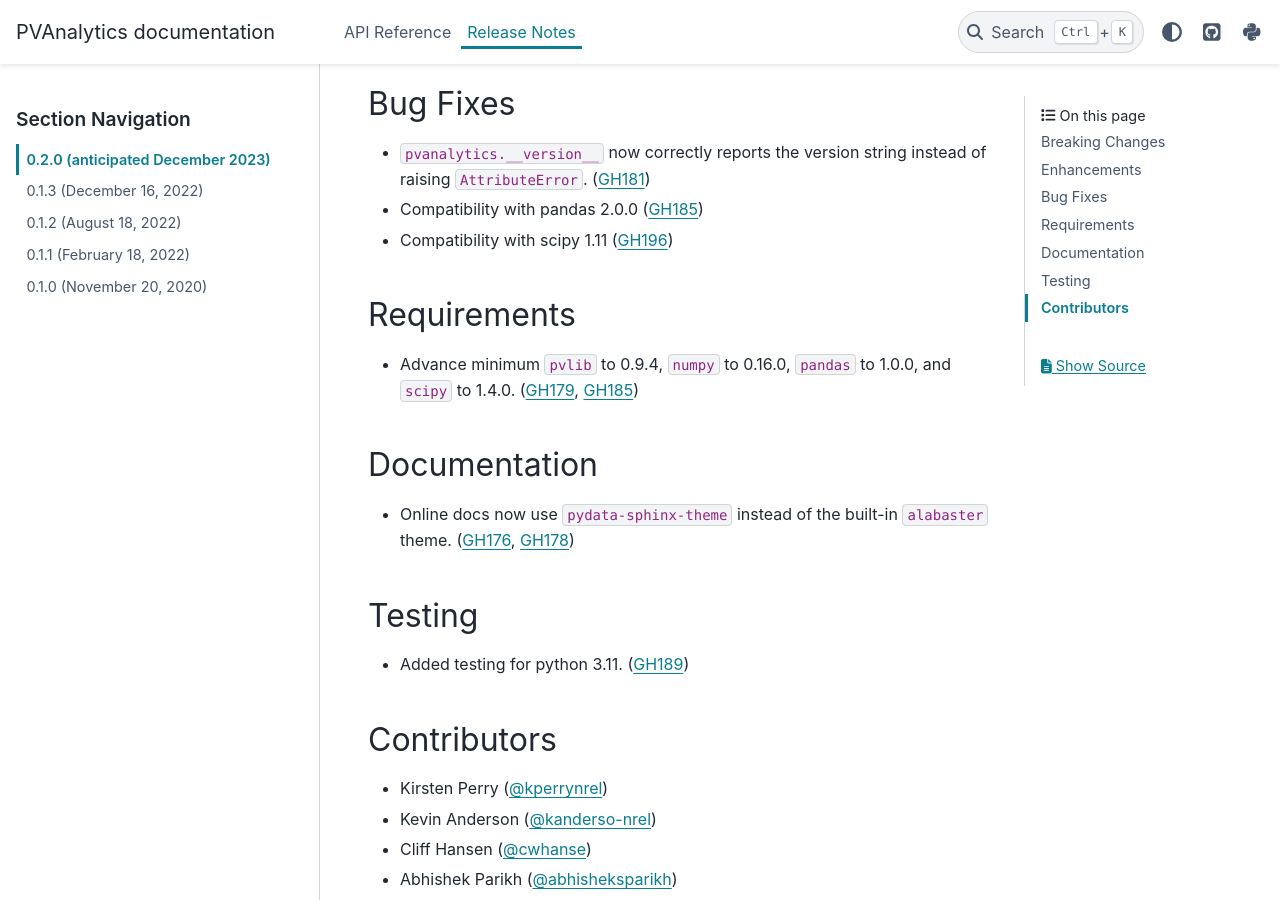
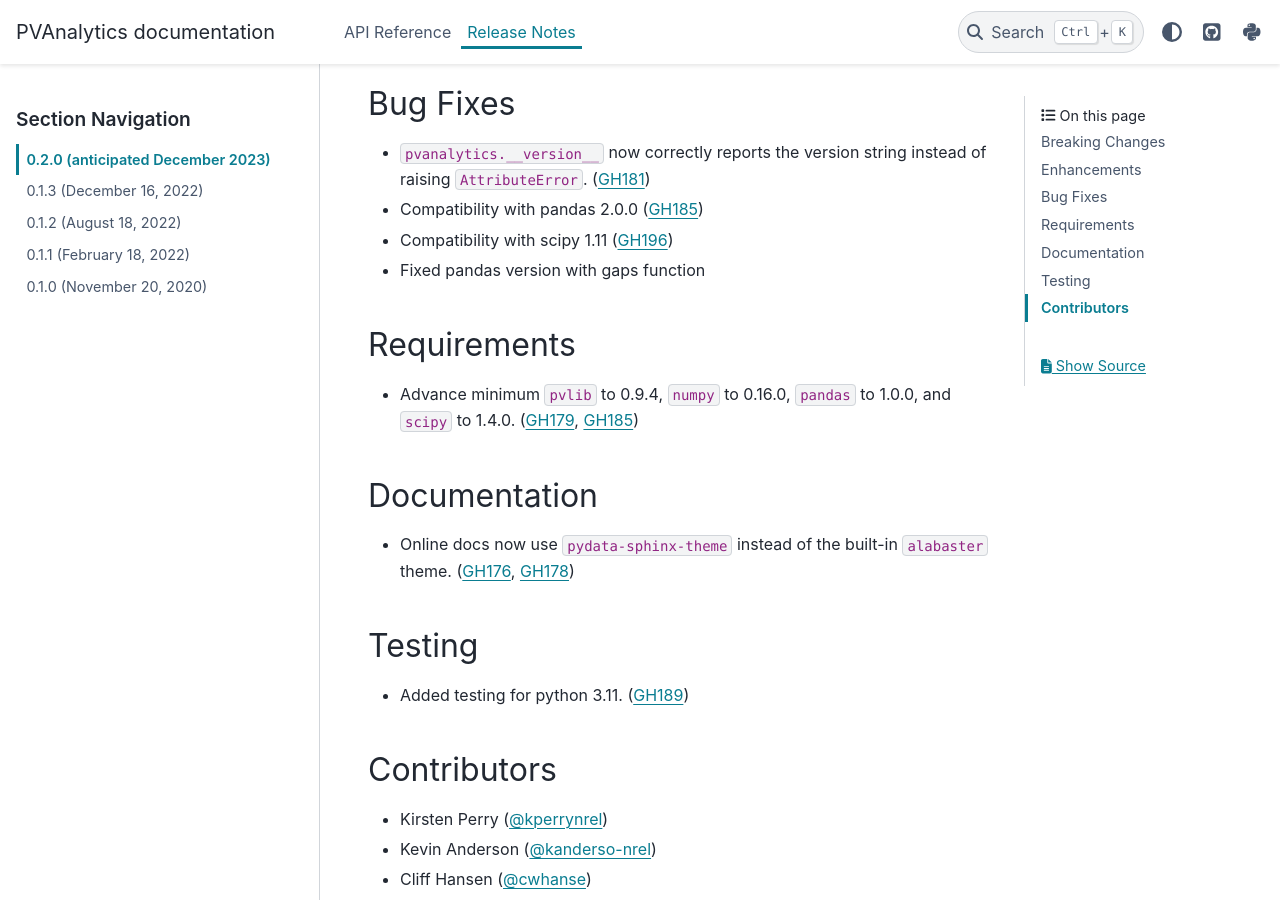
Before and after one commit to pvlib/pvanalytics, a Sphinx documentation site: the page built from docs/whatsnew/0.2.0.rst, in a window 1280 px wide and 900 px high, scrolled down 1011 px. Built offline with Sphinx 7.4.7 and the PyData theme 0.15.4, drawn with Linux system fonts in a browser that asks for light colours; pages that are not in the unit, such as notebooks, are missing from menus.

Commit message:
included new note for gaps function

```diff
--- a/docs/whatsnew/0.2.0.rst
+++ b/docs/whatsnew/0.2.0.rst
@@ -40,6 +40,7 @@ Bug Fixes
   of raising ``AttributeError``. (:pull:`181`)
 * Compatibility with pandas 2.0.0 (:pull:`185`)
 * Compatibility with scipy 1.11 (:pull:`196`)
+* Fixed pandas version with gaps function
 
 Requirements
 ~~~~~~~~~~~~
```
